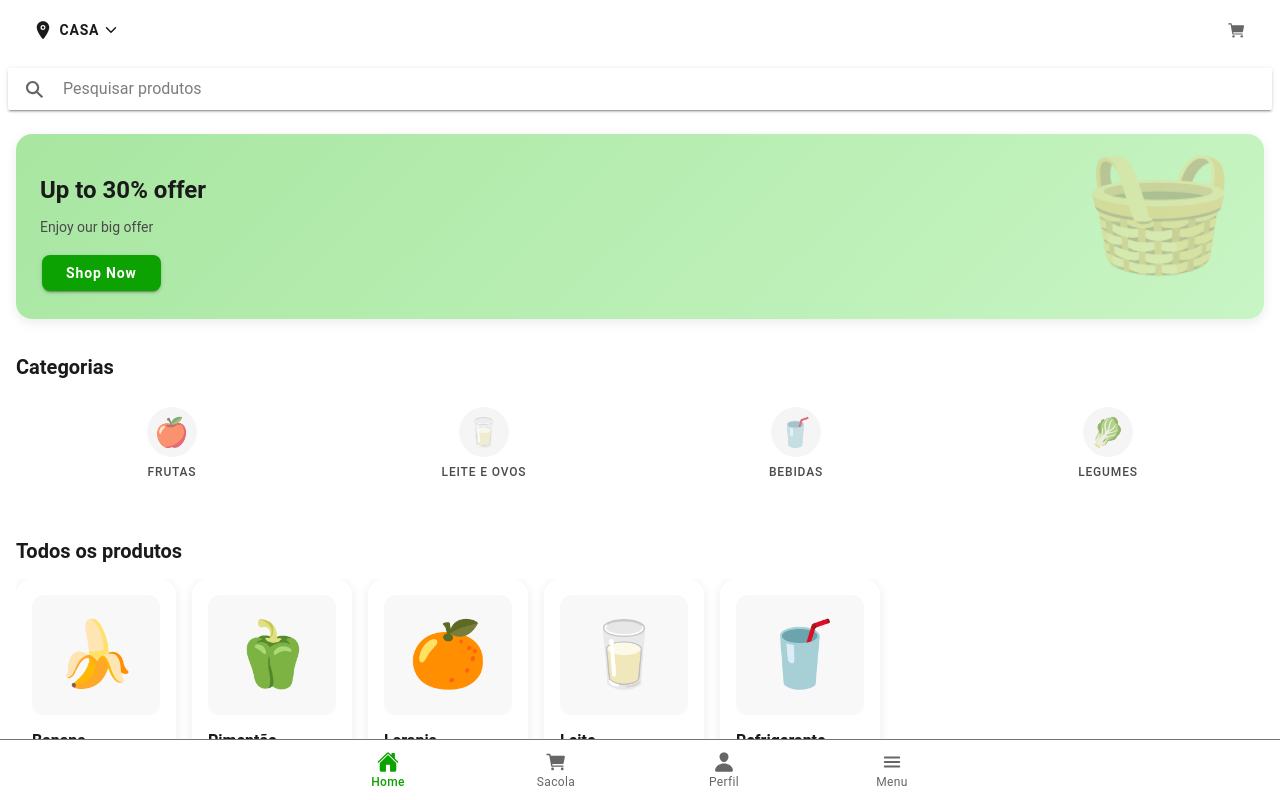
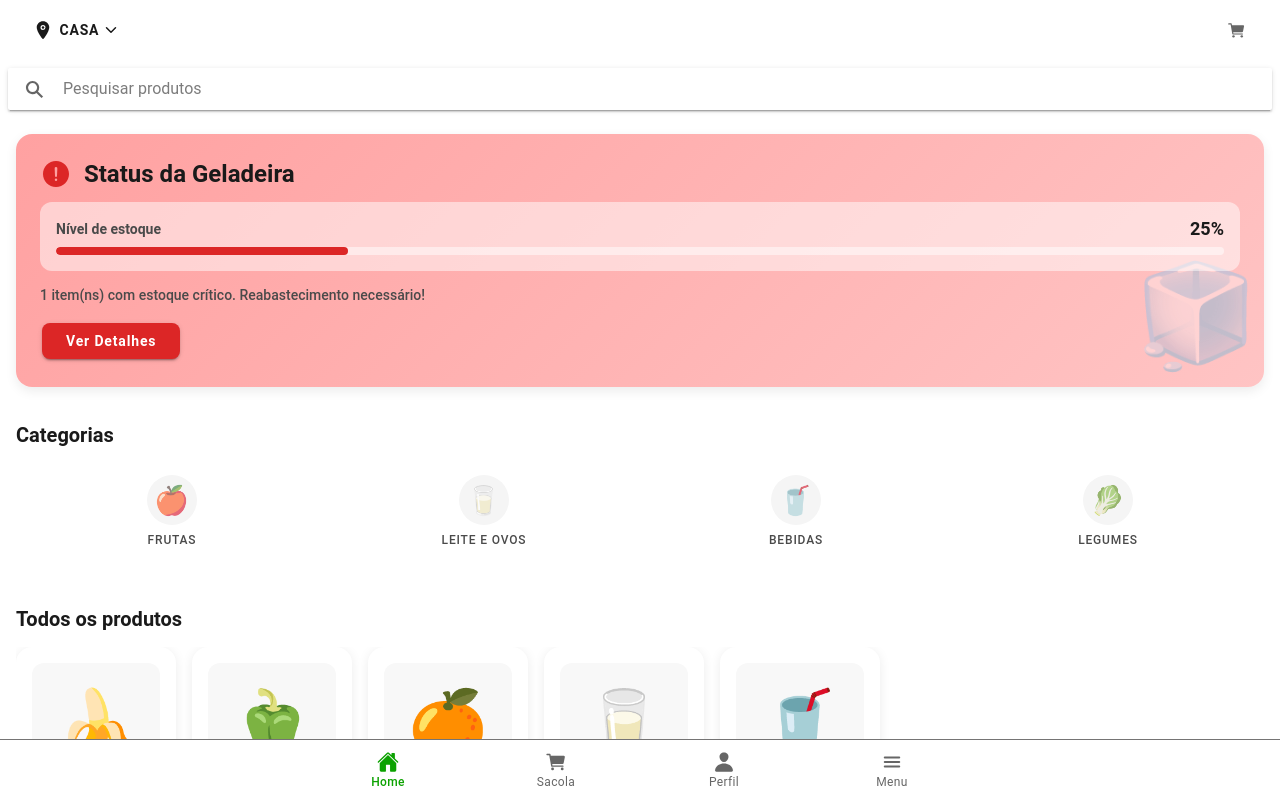
Before and after one commit to Andershowww/IonicAPP, a React (Vite) app in the folder HortiAssistente/: page /tabs/home in a window 1280 px wide. Built offline with nearby package versions, Linux system fonts and the light colour scheme.

Commit message:
criacao de card pra tela inicial que mostre o status dos insumos

```diff
--- /dev/null
+++ b/HortiAssistente/src/components/InventoryStatus.tsx
@@ -0,0 +1,222 @@
+import { IonButton, IonCard, IonIcon, IonSpinner } from '@ionic/react';
+import { alertCircle, checkmarkCircle, warning } from 'ionicons/icons';
+import React, { useEffect, useState } from 'react';
+
+interface InventoryItem {
+  id: number;
+  name: string;
+  quantity: number;
+  min_threshold: number;
+  warning_threshold: number;
+}
+
+interface InventoryStatusProps {
+  onClick: () => void;
+}
+
+const InventoryStatus: React.FC<InventoryStatusProps> = ({ onClick }) => {
+  const [items, setItems] = useState<InventoryItem[]>([]);
+  const [loading, setLoading] = useState(true);
+
+  useEffect(() => {
+    // simula carregamento de dados
+    setTimeout(() => {
+      const mockData: InventoryItem[] = [
+        { id: 1, name: 'Leite', quantity: 3, min_threshold: 2, warning_threshold: 5 },
+        { id: 2, name: 'Ovos', quantity: 1, min_threshold: 2, warning_threshold: 4 },
+        { id: 3, name: 'Carne', quantity: 6, min_threshold: 2, warning_threshold: 5 },
+        { id: 4, name: 'Verduras', quantity: 4, min_threshold: 2, warning_threshold: 5 },
+      ];
+      setItems(mockData);
+      setLoading(false);
+    }, 1000);
+  }, []);
+
+  // funções mockadas equivalentes às do supabase/lib
+  const getInventoryStatus = (items: InventoryItem[]) => {
+    const critical = items.some(item => item.quantity < item.min_threshold);
+    const warning = items.some(
+      item => item.quantity >= item.min_threshold && item.quantity < item.warning_threshold
+    );
+    if (critical) return 'critical';
+    if (warning) return 'warning';
+    return 'good';
+  };
+
+  const getStatusMessage = (status: string, criticalCount: number, warningCount: number) => {
+    switch (status) {
+      case 'critical':
+        return `${criticalCount} item(ns) com estoque crítico. Reabastecimento necessário!`;
+      case 'warning':
+        return `${warningCount} item(ns) com estoque baixo. Atenção!`;
+      default:
+        return 'Todos os itens estão com bom nível de estoque.';
+    }
+  };
+
+  if (loading) {
+    return (
+      <IonCard style={{
+        margin: '16px',
+        borderRadius: '16px',
+        padding: '24px',
+        boxShadow: '0 4px 12px rgba(0,0,0,0.08)',
+        display: 'flex',
+        justifyContent: 'center',
+        alignItems: 'center',
+        minHeight: '180px'
+      }}>
+        <IonSpinner />
+      </IonCard>
+    );
+  }
+
+  const status = getInventoryStatus(items);
+  const criticalItems = items.filter(item => item.quantity < item.min_threshold);
+  const warningItems = items.filter(
+    item => item.quantity >= item.min_threshold && item.quantity < item.warning_threshold
+  );
+
+  const statusConfig = {
+    good: {
+      gradient: 'linear-gradient(135deg, #a8e6a1 0%, #c8f5c4 100%)',
+      icon: checkmarkCircle,
+      iconColor: '#0ca201',
+      buttonBg: '#0ca201'
+    },
+    warning: {
+      gradient: 'linear-gradient(135deg, #ffe6a1 0%, #fff4c4 100%)',
+      icon: warning,
+      iconColor: '#f59e0b',
+      buttonBg: '#f59e0b'
+    },
+    critical: {
+      gradient: 'linear-gradient(135deg, #ffa1a1 0%, #ffc4c4 100%)',
+      icon: alertCircle,
+      iconColor: '#dc2626',
+      buttonBg: '#dc2626'
+    }
+  };
+
+  const config = statusConfig[status];
+  const message = getStatusMessage(status, criticalItems.length, warningItems.length);
+
+  const getPercentage = () => {
+    const totalItems = items.length;
+    if (totalItems === 0) return 100;
+
+    const goodItems = items.filter(item => item.quantity >= item.warning_threshold).length;
+    return Math.round((goodItems / totalItems) * 100);
+  };
+
+  const percentage = getPercentage();
+
+  return (
+    <IonCard
+      onClick={onClick}
+      style={{
+        background: config.gradient,
+        margin: '16px',
+        borderRadius: '16px',
+        padding: '24px',
+        boxShadow: '0 4px 12px rgba(0,0,0,0.08)',
+        position: 'relative',
+        overflow: 'hidden',
+        cursor: 'pointer'
+      }}
+    >
+      <div style={{ position: 'relative', zIndex: 1 }}>
+        <div style={{ display: 'flex', alignItems: 'center', marginBottom: '12px' }}>
+          <IonIcon
+            icon={config.icon}
+            style={{
+              fontSize: '32px',
+              color: config.iconColor,
+              marginRight: '12px'
+            }}
+          />
+          <h2 style={{
+            fontSize: '24px',
+            fontWeight: 'bold',
+            color: '#1a1a1a',
+            margin: 0
+          }}>
+            Status da Geladeira
+          </h2>
+        </div>
+
+        <div style={{
+          background: 'rgba(255,255,255,0.5)',
+          borderRadius: '12px',
+          padding: '16px',
+          marginBottom: '16px'
+        }}>
+          <div style={{
+            display: 'flex',
+            justifyContent: 'space-between',
+            alignItems: 'center',
+            marginBottom: '8px'
+          }}>
+            <span style={{ fontSize: '14px', color: '#4a4a4a', fontWeight: '600' }}>
+              Nível de estoque
+            </span>
+            <span style={{ fontSize: '18px', color: '#1a1a1a', fontWeight: 'bold' }}>
+              {percentage}%
+            </span>
+          </div>
+          <div style={{
+            width: '100%',
+            height: '8px',
+            background: 'rgba(255,255,255,0.5)',
+            borderRadius: '4px',
+            overflow: 'hidden'
+          }}>
+            <div style={{
+              width: `${percentage}%`,
+              height: '100%',
+              background: config.iconColor,
+              borderRadius: '4px',
+              transition: 'width 0.3s ease'
+            }} />
+          </div>
+        </div>
+
+        <p style={{
+          fontSize: '14px',
+          color: '#4a4a4a',
+          marginBottom: '16px',
+          fontWeight: '500'
+        }}>
+          {message}
+        </p>
+
+        <IonButton
+          style={{
+            '--background': config.buttonBg,
+            '--border-radius': '8px',
+            '--padding-start': '24px',
+            '--padding-end': '24px',
+            fontSize: '14px',
+            fontWeight: '600',
+            textTransform: 'none'
+          }}
+        >
+          Ver Detalhes
+        </IonButton>
+      </div>
+
+      <div style={{
+        position: 'absolute',
+        right: '-20px',
+        bottom: '-20px',
+        width: '150px',
+        height: '150px',
+        opacity: 0.3
+      }}>
+        <span style={{ fontSize: '100px' }}>🧊</span>
+      </div>
+    </IonCard>
+  );
+};
+
+export default InventoryStatus;
--- a/HortiAssistente/src/pages/Home.tsx
+++ b/HortiAssistente/src/pages/Home.tsx
@@ -18,10 +18,13 @@ import {
 import { cart, chevronDown, location } from 'ionicons/icons';
 import React, { useState } from 'react';
 import CategoryList from '../components/CategoryList';
-import OfferBanner from '../components/OfferBanner';
 import ProductCard from '../components/ProductCard';
+import InventoryStatus from '../components/InventoryStatus';
+import { useHistory } from 'react-router-dom';
+
 
 const Home: React.FC = () => {
+  const history = useHistory();
   const products = [
     { id: 1, name: 'Banana', price: 3.99, rating: 4.8, reviews: 287, image: '🍌', category: 'Frutas' },
     { id: 2, name: 'Pimentão', price: 2.99, rating: 4.8, reviews: 287, image: '🫑', category: 'Legumes' },
@@ -41,6 +44,9 @@ const Home: React.FC = () => {
     'Casa 2',
   ];
 
+  const navigateToRefrigerator = () => {
+    history.push('/refrigerator');
+  };
   const handleSelectAddress = (address: string) => {
     setSelectedAddress(address);
     setShowModal(false);
@@ -129,7 +135,7 @@ const Home: React.FC = () => {
           onIonInput={handleInput}
         ></IonSearchbar>
 
-        <OfferBanner />
+        <InventoryStatus onClick={navigateToRefrigerator} />
         <CategoryList
           selectedCategory={selectedCategory}
           onCategorySelect={handleCategorySelect}
```
